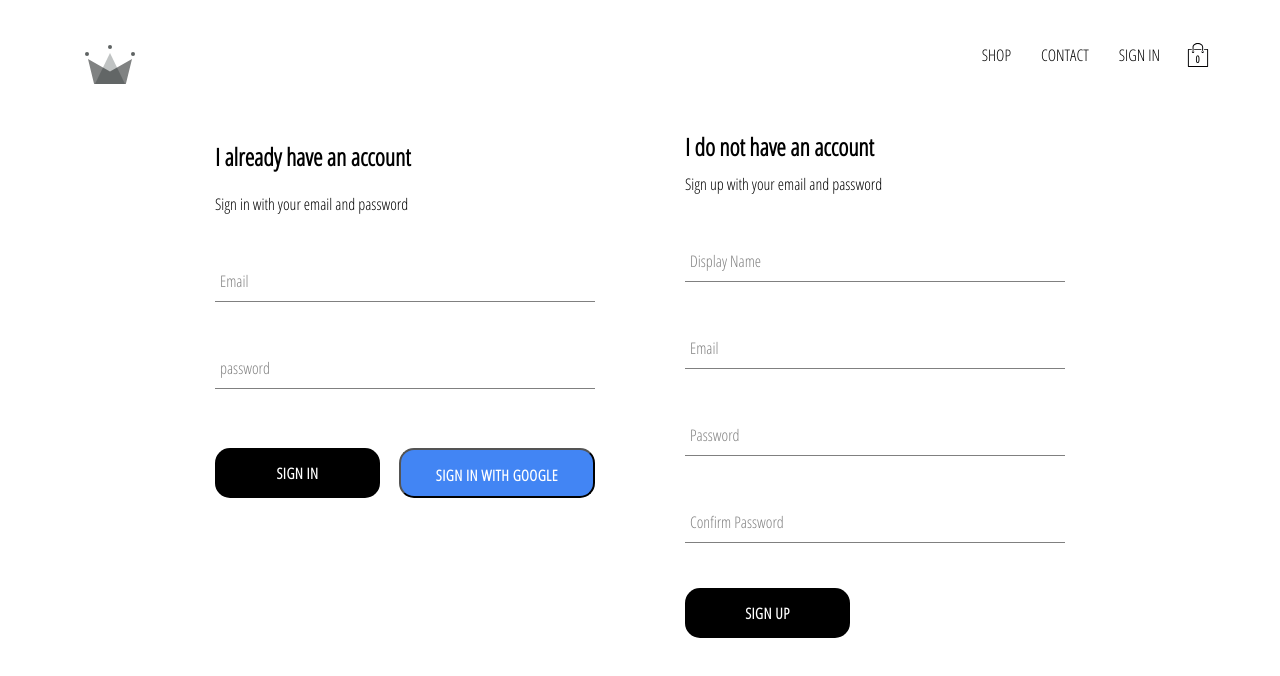
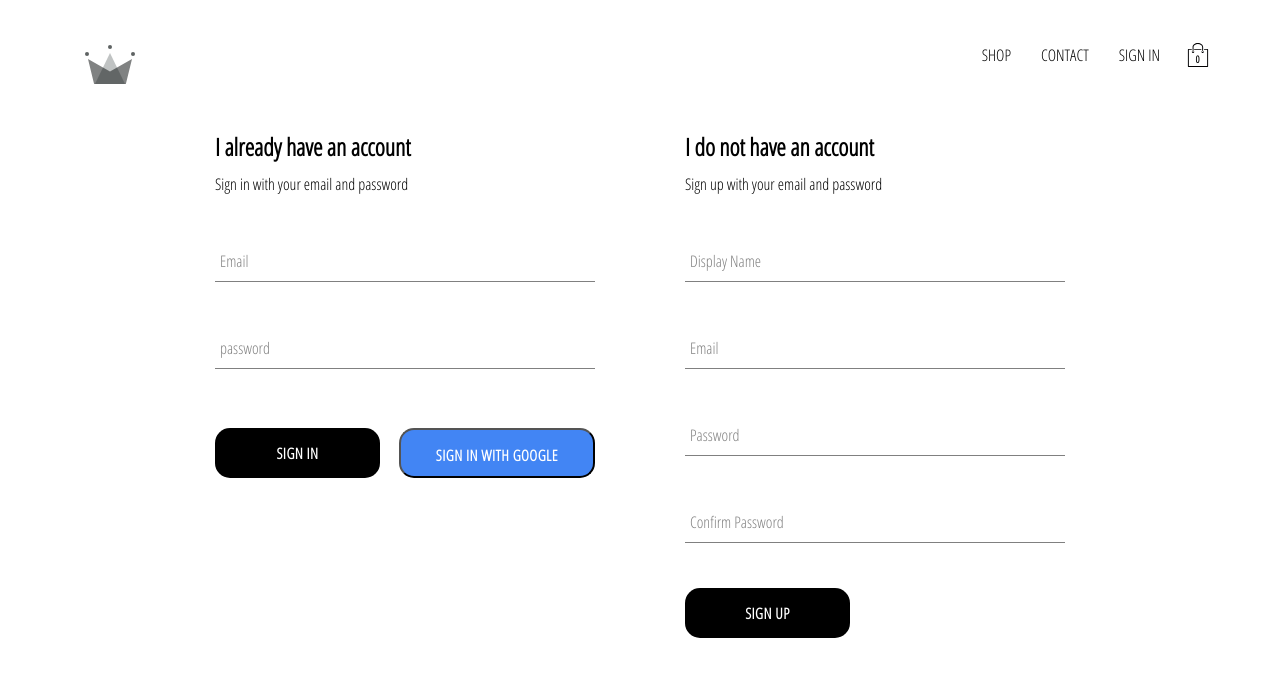
Before and after one commit to mwhitlaw/crown-clothing, a React (Create React App) app: page /signin in a window 1280 px wide. Shown: the top 676 px of the page. Built offline with nearby package versions, Linux system fonts and the light colour scheme; no server answers.

Commit message:
Convert to styled-components: sign-in

```diff
--- a/src/components/sign-in/sign-in.component.jsx
+++ b/src/components/sign-in/sign-in.component.jsx
@@ -3,7 +3,11 @@ import FormInput from '../form-input/form-input.component'
 import AppButton from '../app-button/app-button.component'
 import {auth, signInWithGoogle} from '../../firebase/firebase.utils'
 
-import './sign-in.styles.scss'
+import {
+  StyledSignIn,
+  StyledTitle,
+  StyledButtons
+} from './sign-in.styles'
 
 class SignIn extends React.Component {
   constructor(props) {
@@ -38,8 +42,8 @@ class SignIn extends React.Component {
 
   render() {
     return (
-      <div className='sign-in'>
-        <h2>I already have an account</h2>
+      <StyledSignIn>
+        <StyledTitle>I already have an account</StyledTitle>
         <span>Sign in with your email and password</span>
         <form onSubmit={this.handleSubmit}>
           <FormInput
@@ -60,12 +64,12 @@ class SignIn extends React.Component {
             required
           />
 
-          <div className='buttons'>
+          <StyledButtons>
             <AppButton type='submit'>Sign In</AppButton>
             <AppButton isGoogleSignIn onClick={signInWithGoogle}>Sign in with Google</AppButton>
-          </div>
+          </StyledButtons>
         </form>
-      </div>
+      </StyledSignIn>
     )
   }
 }
--- /dev/null
+++ b/src/components/sign-in/sign-in.styles.jsx
@@ -0,0 +1,16 @@
+import styled from 'styled-components'
+
+export const StyledSignIn = styled.div`
+  display: flex;
+  flex-direction: column;
+  width: 380px;
+`
+
+export const StyledTitle = styled.h2`
+  margin: 10px 0;
+`
+
+export const StyledButtons = styled.div`
+  display: flex;
+  justify-content: space-between;
+`
--- a/src/components/sign-in/sign-in.styles.scss
+++ /dev/null
@@ -1,14 +0,0 @@
-.sign-in {
-  width: 380px;
-  display: flex;
-  flex-direction: column;
-}
-
-.title {
-  margin: 10px 0;
-}
-
-.buttons {
-  display: flex;
-  justify-content: space-between;
-}
```
